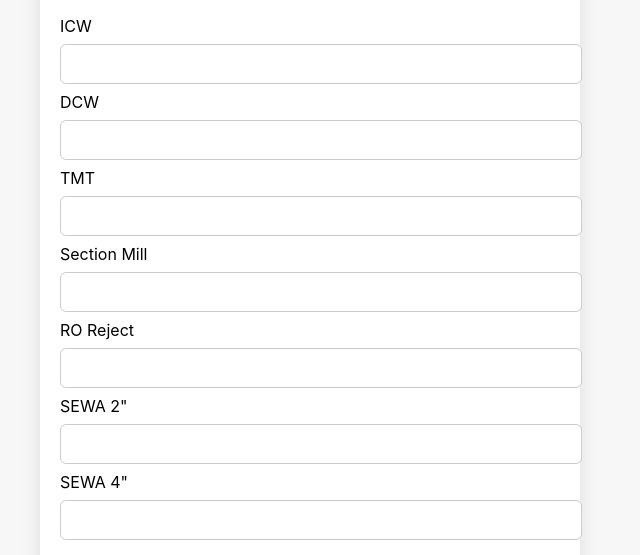
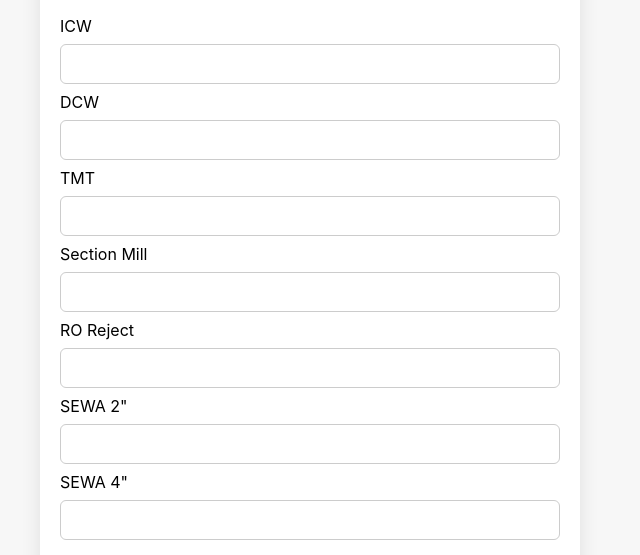
Before and after one commit to mbs-veer/mechhfz.github.io, a plain HTML site: page index.html in a window 1280 px wide. Shown: the part 243-798 px from the top of the page, 330-970 px from the left. Drawn offline with nearby package versions, Linux system fonts and the light colour scheme.

Commit message:
Prevented Input from overflowing the container

```diff
--- a/index.html
+++ b/index.html
@@ -17,6 +17,15 @@
   input, textarea, button { width:100%; padding:10px; margin:8px 0; border-radius:6px; border:1px solid #ccc; font-size:16px; }
   button { background:#FF5A5F; color:white; border:none; cursor:pointer; }
   button:hover { background:#e14b50; }
+
+  input, textarea, button {
+  box-sizing: border-box;
+}
+.card input,
+.card textarea,
+.card button {
+  max-width: 100%;
+}
 
   h2, h3 { margin-top:10px; }
 
```
